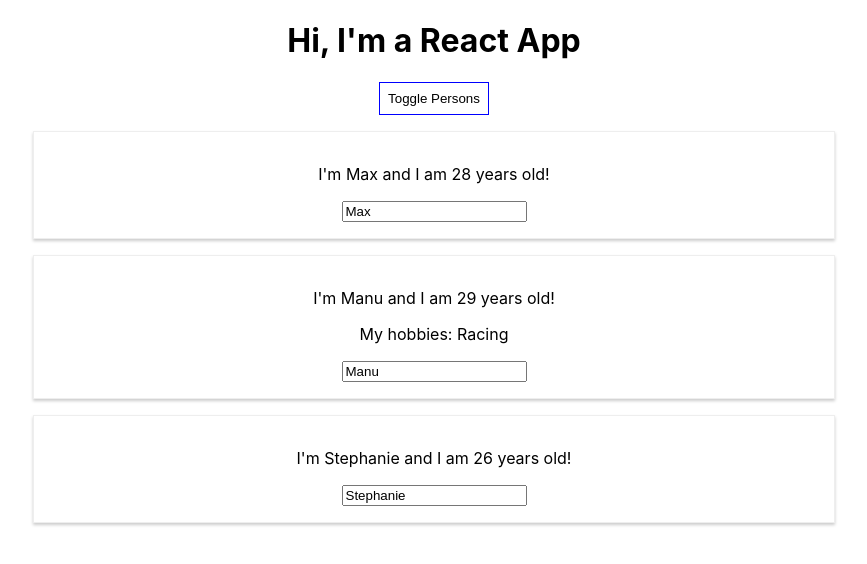
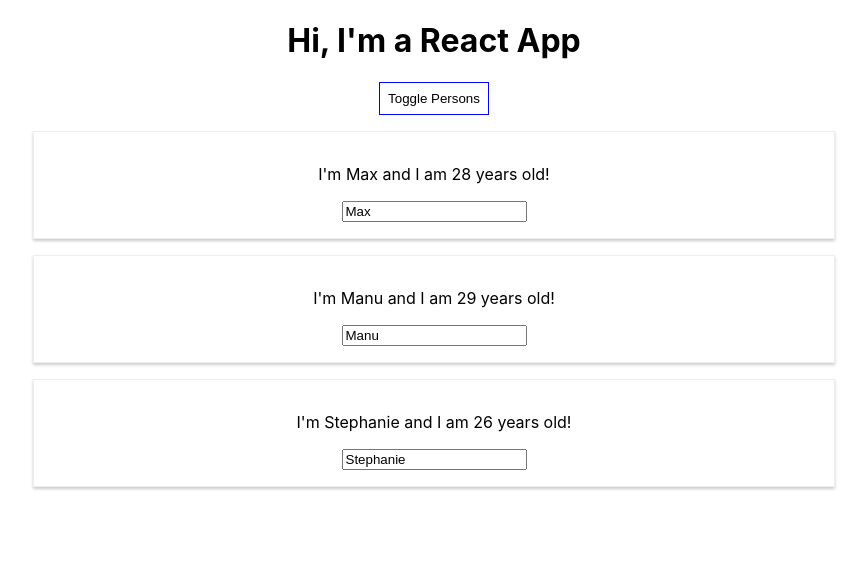
Before and after one commit to JoaoAlmeida11/react-complete-guide, a React (Create React App) app: page / in a window 1280 px wide. Both pictures are taken after a click on the button "Toggle Persons". Shown: the top 564 px of the page, without its empty margins (206-1073 px from the left). Built offline with nearby package versions, Linux system fonts and the light colour scheme.

Commit message:
outputting Lists

```diff
--- a/src/App.js
+++ b/src/App.js
@@ -52,22 +52,9 @@
     if (this.state.showPersons)
       persons = (
         <div>
-          <Person
-            name={this.state.persons[0].name}
-            age={this.state.persons[0].age}
-          />
-          <Person
-            name={this.state.persons[1].name}
-            age={this.state.persons[1].age}
-            click={this.switchNameHandler.bind(this, 'Max!')}
-            changed={this.nameChangedHandler}
-          >
-            My hobbies: Racing
-          </Person>
-          <Person
-            name={this.state.persons[2].name}
-            age={this.state.persons[2].age}
-          />
+          {this.state.persons.map(person => (
+            <Person name={person.name} age={person.age} />
+          ))}
         </div>
       );
 
```
